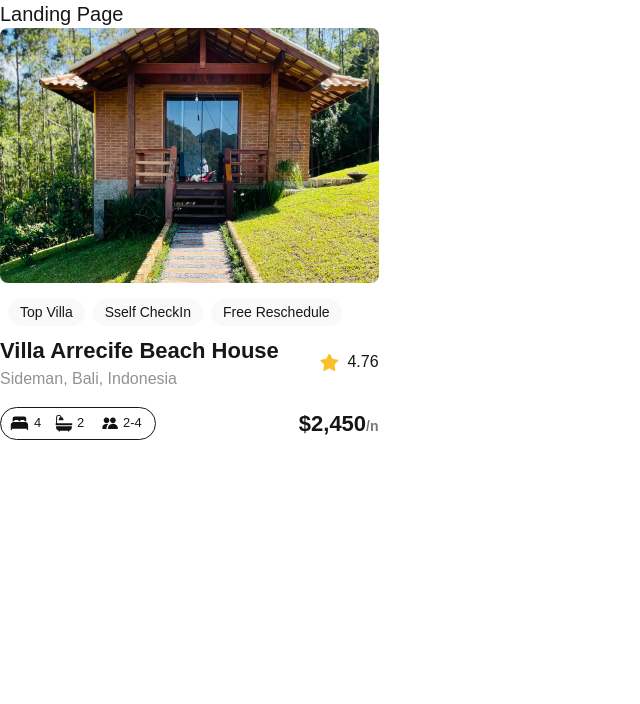
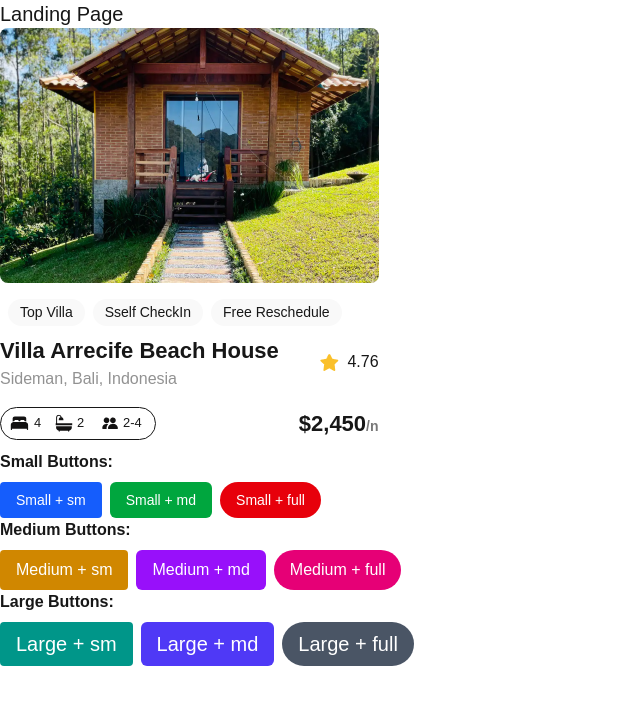
Before and after one commit to ylb43u/alx-project-0x00-setup, a Next.js app in the folder alx-project-0x00/: page /landing in a window 1280 px wide. Shown: the top 704 px of the page, without its empty margins (0-640 px from the left). Built offline with nearby package versions, Linux system fonts and the light colour scheme.

Commit message:
Advanced Task

```diff
--- a/alx-project-0x00/components/Button.tsx
+++ b/alx-project-0x00/components/Button.tsx
@@ -3,15 +3,11 @@ import { ButtonProps } from "@/interfaces";
 
 const Button: React.FC<ButtonProps> = ({
     title,
-    shape = "rounded-md",
-    size = "medium",
+    styles = "",
     ...rest
 }) => {
-  const sizeClass =
-    size === "Large" ? "text-3xl" : size === "medium" ? "text-xl" : "text-sm";
-
   return (
-    <button className={`${sizeClass} ${shape}`} {...rest}>
+    <button className={`text-white px-4 py-2 ${styles}`} {...rest}>
       {title}
     </button>
   );
--- a/alx-project-0x00/interfaces/index.ts
+++ b/alx-project-0x00/interfaces/index.ts
@@ -4,6 +4,5 @@ export interface PillProps {
 
 export interface ButtonProps extends React.ButtonHTMLAttributes<HTMLButtonElement>  {
   title:string;
-  size?: "small"| "medium"| "Large"
-  shape?:"rounded-sm"|"rounded-md"|"rounded-full"
+  styles?: string;
 }
--- a/alx-project-0x00/pages/landing.tsx
+++ b/alx-project-0x00/pages/landing.tsx
@@ -1,3 +1,4 @@
+import Button from "@/components/Button"
 import Card from "@/components/Card"
 
 const Landing: React.FC =  () => {
@@ -5,6 +6,35 @@ const Landing: React.FC =  () => {
     <div>
       <h1 className=" text-xl font-extralight">Landing Page</h1>
       <Card />
+
+       <div className="space-y-2">
+        <p className="font-semibold">Small Buttons:</p>
+        <div className="space-x-2">
+          <Button title="Small + sm" styles="text-sm rounded-sm bg-blue-600" />
+          <Button title="Small + md" styles="text-sm rounded-md bg-green-600" />
+          <Button title="Small + full" styles="text-sm rounded-full bg-red-600" />
+        </div>
+      </div>
+
+      <div className="space-y-2">
+        <p className="font-semibold">Medium Buttons:</p>
+        <div className="space-x-2">
+          <Button title="Medium + sm" styles="text-base rounded-sm bg-yellow-600" />
+          <Button title="Medium + md" styles="text-base rounded-md bg-purple-600" />
+          <Button title="Medium + full" styles="text-base rounded-full bg-pink-600" />
+        </div>
+      </div>
+
+      <div className="space-y-2">
+        <p className="font-semibold">Large Buttons:</p>
+        <div className="space-x-2">
+          <Button title="Large + sm" styles="text-xl rounded-sm bg-teal-600" />
+          <Button title="Large + md" styles="text-xl rounded-md bg-indigo-600" />
+          <Button title="Large + full" styles="text-xl rounded-full bg-gray-600" />
+        </div>
+      </div>
+
+
     </div>
   )
 }
```
